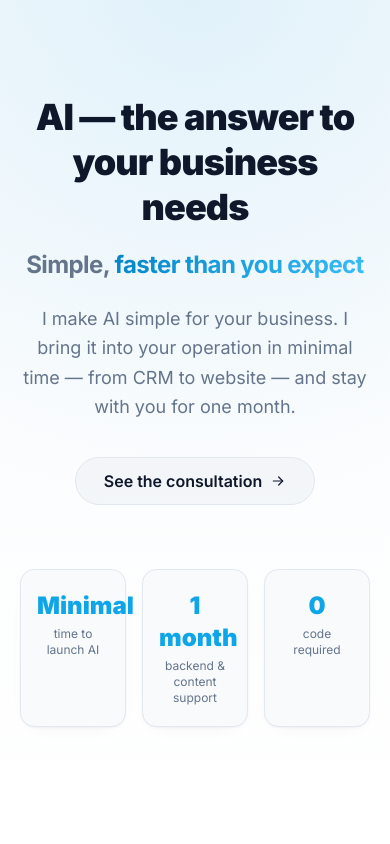
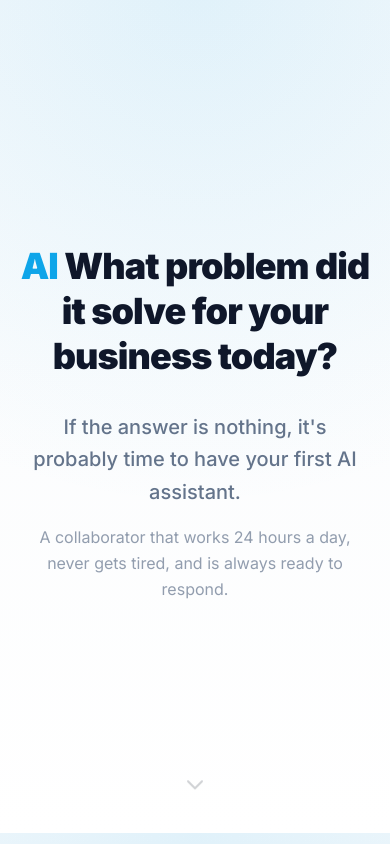
Before and after one commit to visuRezaK/nextra-ai, a Next.js app: page /en in a window 390 px wide. Shown: the part 920-1764 px from the top of the page. Built offline with nearby package versions, Linux system fonts and the light colour scheme; no server answers.

Commit message:
Add AI question hook section, fix mobile video, remove duplicate AI keyword
Co-Authored-By: Claude Sonnet 4.6 <noreply@anthropic.com>

```diff
--- a/brand/brand_guide_v2.html
+++ b/brand/brand_guide_v2.html
@@ -1597,6 +1597,37 @@
 
 <div class="divider" role="separator"></div>
 
+<!-- ─── AI QUESTION HOOK ─── -->
+<section id="ai-question">
+  <div class="section-label">AI QUESTION HOOK — هوک سوال</div>
+  <h2 style="font-size:clamp(22px,3vw,34px); margin-bottom:12px;">متن صفحه‌ی دوم (بعد از ویدیو)</h2>
+  <p style="color:var(--text-muted); font-size:15px; margin-bottom:32px;">
+    این متن روی صفحه‌ی تاریک بعد از ویدیوی هیرو نمایش داده می‌شود — قبل از محتوای اصلی هیرو.
+  </p>
+
+  <div style="background:linear-gradient(135deg,#071020 0%,#0c1a30 100%); border-radius:var(--radius); padding:48px 40px; text-align:center; border:1px solid rgba(14,165,233,0.2);">
+    <p style="font-size:11px; letter-spacing:3px; font-family:var(--font-en); color:rgba(14,165,233,0.7); margin-bottom:24px; font-weight:600; text-transform:uppercase;">AI</p>
+    <h3 style="font-size:clamp(24px,4vw,48px); font-weight:900; color:#ffffff; line-height:1.25; margin-bottom:28px;">
+      ای آی امروز چه مشکلی از کسب و کار شما را حل کرد؟
+    </h3>
+    <p style="font-size:clamp(16px,2vw,22px); font-weight:500; color:rgba(255,255,255,0.8); line-height:1.6; margin-bottom:16px; max-width:600px; margin-inline:auto;">
+      اگر پاسخ هیچ هست، احتمالاً زمان آن رسیده که اولین دستیار هوش مصنوعی خود را داشته باشید.
+    </p>
+    <p style="font-size:15px; color:rgba(255,255,255,0.45); line-height:1.7; max-width:500px; margin-inline:auto;">
+      همکاری که بیست و چهار ساعته کار می‌کند، خسته نمی‌شود و همیشه آماده‌ی پاسخگویی است.
+    </p>
+  </div>
+
+  <div style="margin-top:24px; padding:16px 20px; background:var(--glass); border:1px solid var(--border); border-radius:var(--radius-sm);">
+    <p style="font-size:13px; color:var(--text-muted);">
+      <strong style="color:var(--blue);">استفاده:</strong>
+      وب‌سایت · اینستاگرام · کپشن · استوری
+    </p>
+  </div>
+</section>
+
+<div class="divider" role="separator"></div>
+
 <!-- ─── BEFORE / AFTER ─── -->
 <section id="beforeafter">
   <div class="section-label">BEFORE / AFTER — مثال‌های پیش و پس</div>
--- a/components/site/sections.tsx
+++ b/components/site/sections.tsx
@@ -85,7 +85,7 @@ export function Hero({ dict, locale }: Props) {
           muted
           loop
           playsInline
-          className="h-full w-full object-cover"
+          className="h-full w-full object-contain sm:object-cover"
           src="/hero-bg.mp4"
         />
         {/* Scroll hint */}
@@ -96,7 +96,29 @@ export function Hero({ dict, locale }: Props) {
         </div>
       </section>
 
-      {/* Screen 2 — brand name + hero content (light) */}
+      {/* Screen 2 — AI question hook */}
+      <section className="bg-grid relative flex min-h-screen flex-col items-center justify-center overflow-hidden">
+        <div className="mx-auto max-w-3xl px-5 py-24 text-center">
+          <h2 className="mt-6 text-4xl font-black leading-tight tracking-tight sm:text-6xl">
+            <span className="[font-family:var(--font-inter)] text-accent">{dict.aiQuestion.eyebrow}</span>
+            {" "}
+            {dict.aiQuestion.question}
+          </h2>
+          <p className="mx-auto mt-8 max-w-2xl text-xl font-medium leading-relaxed text-muted sm:text-2xl">
+            {dict.aiQuestion.answer}
+          </p>
+          <p className="mx-auto mt-4 max-w-xl text-base leading-relaxed text-muted/70">
+            {dict.aiQuestion.sub}
+          </p>
+        </div>
+        <div className="absolute bottom-8 left-1/2 z-10 -translate-x-1/2 animate-bounce">
+          <svg className="h-6 w-6 text-foreground/20" fill="none" viewBox="0 0 24 24" stroke="currentColor">
+            <path strokeLinecap="round" strokeLinejoin="round" strokeWidth={2} d="M19 9l-7 7-7-7" />
+          </svg>
+        </div>
+      </section>
+
+      {/* Screen 3 — brand name + hero content (light) */}
       <section className="bg-grid relative flex min-h-screen flex-col items-center justify-center overflow-hidden">
         <div className="mx-auto max-w-6xl px-5 py-24 text-center">
 
--- a/lib/i18n/dictionaries/en.json
+++ b/lib/i18n/dictionaries/en.json
@@ -31,6 +31,12 @@
       { "value": "1 month", "label": "backend & content support" },
       { "value": "0", "label": "code required" }
     ]
+  },
+  "aiQuestion": {
+    "eyebrow": "AI",
+    "question": "What problem did it solve for your business today?",
+    "answer": "If the answer is nothing, it's probably time to have your first AI assistant.",
+    "sub": "A collaborator that works 24 hours a day, never gets tired, and is always ready to respond."
   },
   "problem": {
     "eyebrow": "The problem",
--- a/lib/i18n/dictionaries/fa.json
+++ b/lib/i18n/dictionaries/fa.json
@@ -31,6 +31,12 @@
       { "value": "۱ ماه", "label": "پشتیبانی بک‌اند و محتوا" },
       { "value": "۰", "label": "نیاز به کدنویسی" }
     ]
+  },
+  "aiQuestion": {
+    "eyebrow": "AI",
+    "question": "امروز چه مشکلی را از شما حل می‌کند؟",
+    "answer": "اگر پاسخ هیچ هست، احتمالاً زمان آن رسیده که اولین دستیار هوش مصنوعی خود را داشته باشید.",
+    "sub": "همکاری که بیست و چهار ساعته کار می‌کند، خسته نمی‌شود و همیشه آماده‌ی پاسخگویی است."
   },
   "problem": {
     "eyebrow": "مشکل",
```
